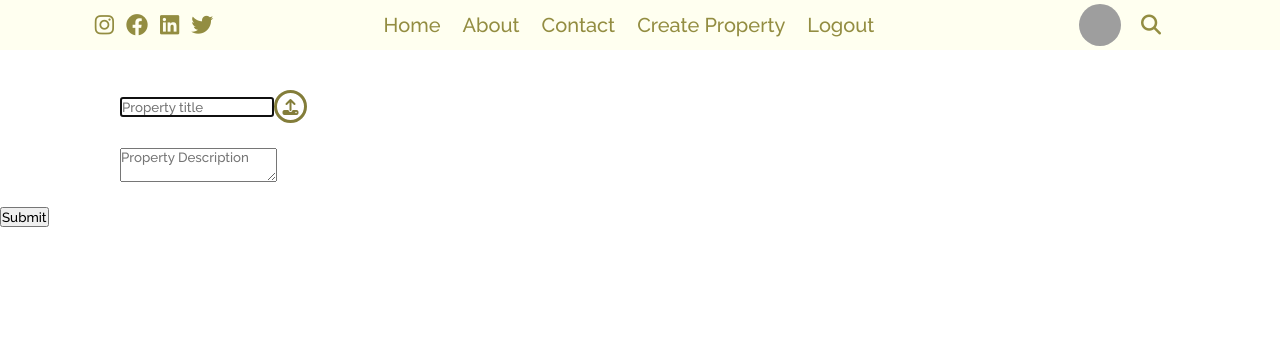
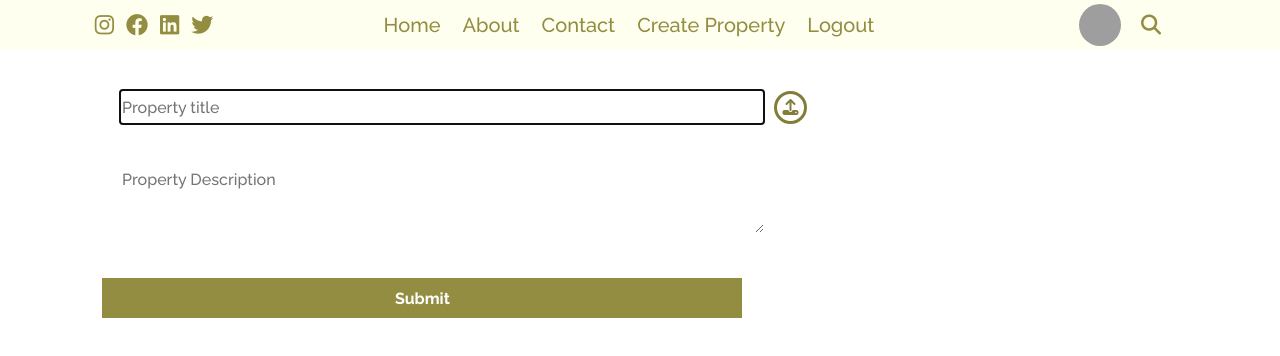
Before and after one commit to aadhar41/reactjs-listing-marketplace-application, a React (Create React App) app: page / in a window 1280 px wide. Shown: the top 356 px of the page. Built offline with nearby package versions, Linux system fonts and the light colour scheme; grey boxes are pictures that could not be loaded.

Commit message:
Styling the Create Listing page

```diff
--- a/src/pages/create-listing/CreateListing.css
+++ b/src/pages/create-listing/CreateListing.css
@@ -7,7 +7,7 @@
 }
 
 .create-listing-form-group {
-    margin-bottom: 25px!important;
+  margin-bottom: 25px !important;
   margin-left: 120px;
   display: flex;
   align-items: center;
@@ -23,4 +23,32 @@
   align-items: center;
   justify-content: center;
   font-weight: 28px;
+  margin-left: 10px;
 }
+
+.create-listing-text {
+  line-height: 18px;
+  width: 50vw;
+  height: 30px;
+  border: none;
+  font-size: 16px;
+  padding: 2px;
+}
+
+.create-listing-desc {
+  margin-top: 20px;
+  height: 60px;
+}
+
+.create-listing-button {
+  margin: 20px 0 15px 8%;
+  padding: auto;
+  width: 50vw;
+  height: 40px;
+  cursor: pointer;
+  background-color: var(--darkkhaki);
+  border: none;
+  color: var(--white);
+  font-weight: bold;
+  font-size: 16px;
+}
--- a/src/pages/create-listing/CreateListing.js
+++ b/src/pages/create-listing/CreateListing.js
@@ -13,7 +13,7 @@ function CreateListing() {
                     <input type='file' className='listingImg' id='listingImg' style={{ display: "none" }} />
                 </div>
                 <div className='create-listing-form-group'>
-                    <textarea className='create-listing-text create-listing-description' placeholder='Property Description'></textarea>
+                    <textarea className='create-listing-text create-listing-desc' placeholder='Property Description'></textarea>
                 </div>
             </form>
             <button className='create-listing-button'>Submit</button>
```
Lines whose indentation alone changed are shown as unchanged.
